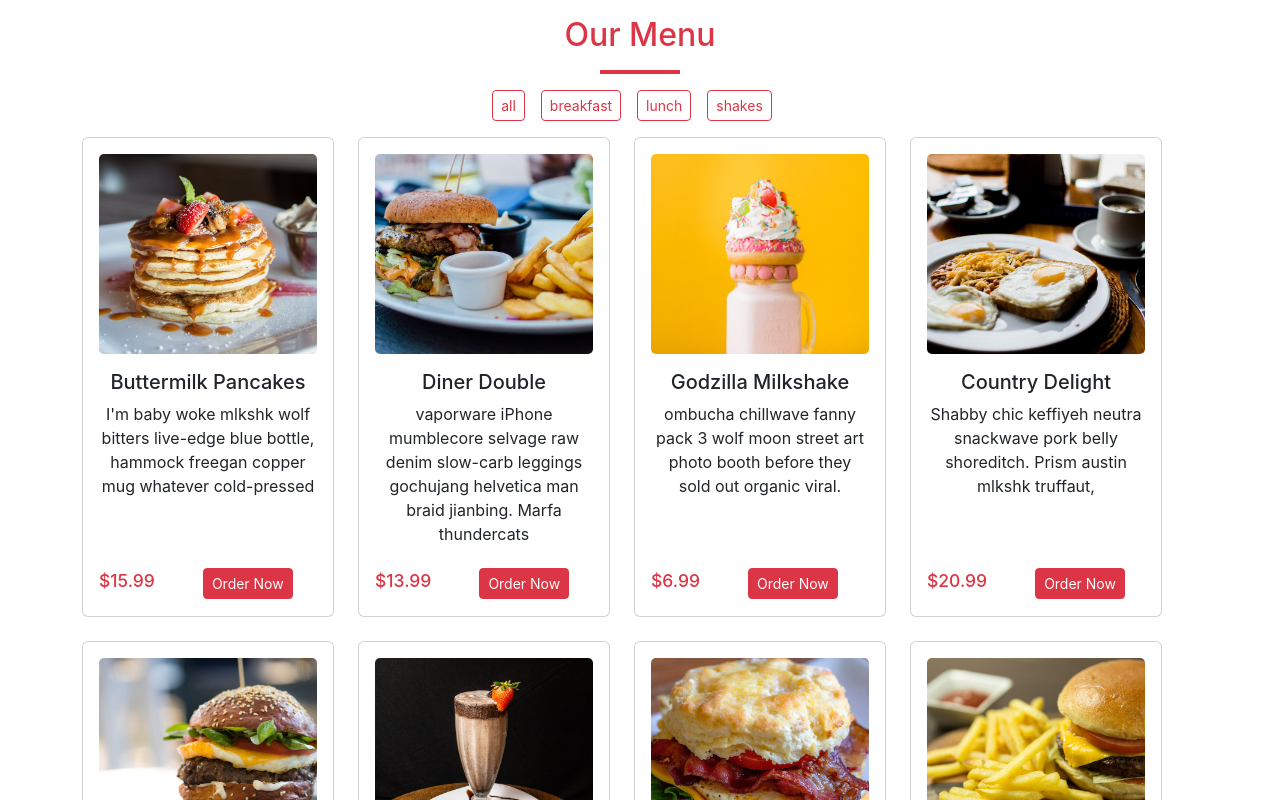
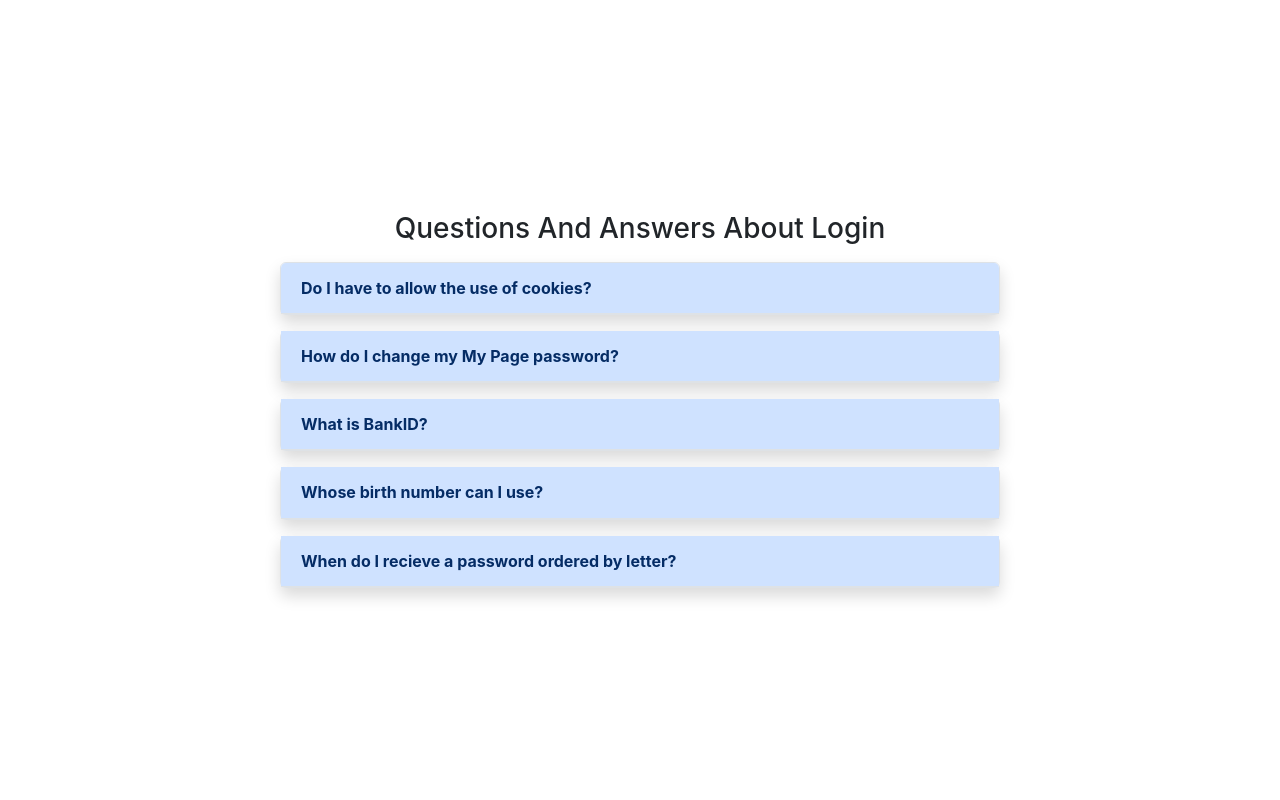
Before and after one commit to busratugul/my-react-projects, a React (Create React App) app: page / in a window 1280 px wide. Shown: the top 800 px of the page. Built offline with nearby package versions, Linux system fonts and the light colour scheme.

Commit message:
accordion yapıldı.

```diff
--- /dev/null
+++ b/src/5-Accordion/Question.jsx
@@ -0,0 +1,29 @@
+import React, { useState } from 'react'
+
+function Question({ id, title, info }) {
+  const [show, setShow] = useState(false)
+
+  return (
+    <div className="accordion-item mb-3 shadow rounded">
+      <h2 className="accordion-header">
+        <button
+          className="accordion-button d-inline-block"
+          type="button"
+          data-bs-toggle="collapse"
+          onClick={() => setShow(!show)}
+        >
+          <strong>{title}</strong>
+        </button>
+      </h2>
+      <div
+        id={id}
+        className={`accordion-collapse collapse ${show && 'show'}`}
+        data-bs-parent="#accordionExample"
+      >
+        <div className="accordion-body"> {info}</div>
+      </div>
+    </div>
+  )
+}
+
+export default Question
--- /dev/null
+++ b/src/5-Accordion/QuestionsApp.jsx
@@ -0,0 +1,23 @@
+import React, { useState } from 'react'
+import data from './data/data'
+import Question from './Question'
+
+function QuestionsApp() {
+  const [questions, setQuestions] = useState(data)
+  console.log(questions)
+
+  return (
+    <main>
+      <h3 className="mt-3" style={{ textTransform: 'capitalize' }}>
+        questions and answers about login
+      </h3>
+      <section className="accordion mt-2" id="accordion" style={{minWidth:"45rem"}}>
+        {questions.map((question,idx) => {
+          return <Question {...question} key={idx} />
+        })}
+      </section>
+    </main>
+  )
+}
+
+export default QuestionsApp
--- /dev/null
+++ b/src/5-Accordion/data/data.js
@@ -0,0 +1,33 @@
+const questions = [
+    {
+      id: 1,
+      title: 'Do I have to allow the use of cookies?',
+      info:
+        'Unicorn vinyl poutine brooklyn, next level direct trade iceland. Shaman copper mug church-key coloring book, whatever poutine normcore fixie cred kickstarter post-ironic street art.',
+    },
+    {
+      id: 2,
+      title: 'How do I change my My Page password?',
+      info:
+        'Coloring book forage photo booth gentrify lumbersexual. Migas chillwave poutine synth shoreditch, enamel pin thundercats fashion axe roof party polaroid chartreuse.',
+    },
+    {
+      id: 3,
+      title: 'What is BankID?',
+      info:
+        'Enamel pin fam sustainable woke whatever venmo. Authentic asymmetrical put a bird on it, lumbersexual activated charcoal kinfolk banjo cred pickled sartorial.',
+    },
+    {
+      id: 4,
+      title: 'Whose birth number can I use?',
+      info:
+        'Edison bulb direct trade gentrify beard lo-fi seitan sustainable roof party franzen occupy squid. Knausgaard cronut succulents, scenester readymade shabby chic lyft. Copper mug meh vegan gentrify.',
+    },
+    {
+      id: 5,
+      title: 'When do I recieve a password ordered by letter?',
+      info:
+        'Locavore franzen fashion axe live-edge neutra irony synth af tilde shabby chic man braid chillwave waistcoat copper mug messenger bag. Banjo snackwave blog, microdosing thundercats migas vaporware viral lo-fi seitan ',
+    },
+  ]
+  export default questions
--- a/src/App.css
+++ b/src/App.css
@@ -5,9 +5,18 @@
 body {
   font-family: -apple-system, BlinkMacSystemFont, 'Segoe UI', Roboto, Oxygen,
     Ubuntu, Cantarell, 'Open Sans', 'Helvetica Neue', sans-serif;
-  width: 90vw;
+  width: 100vw;
   margin: 0 auto;
-  overflow-x:hidden;
+  overflow-x: hidden;
+}
+
+main {
+  width: 80vw;
+  height: 80vh;
+  display: flex;
+  flex-direction: column;
+  align-items: center;
+  justify-content: center;
 }
 
 .img-container {
--- a/src/App.js
+++ b/src/App.js
@@ -4,6 +4,7 @@
 import BirthdayCard from './1-BirthdayReminder/BirthdayCard'
 import Tours from './2-Tours/Tours'
 import Menu from './4-RestaurantMenu/Menu'
+import QuestionsApp from './5-Accordion/QuestionsApp'
 
 function App() {
   let App = {
@@ -20,7 +21,8 @@
       {/*  <Reviews /> */}
       {/* <BirthdayCard /> */}
       {/* <Tours/> */}
-      <Menu/>
+      {/* <Menu/> */}
+      <QuestionsApp/>
     </div>
   )
 }
```
